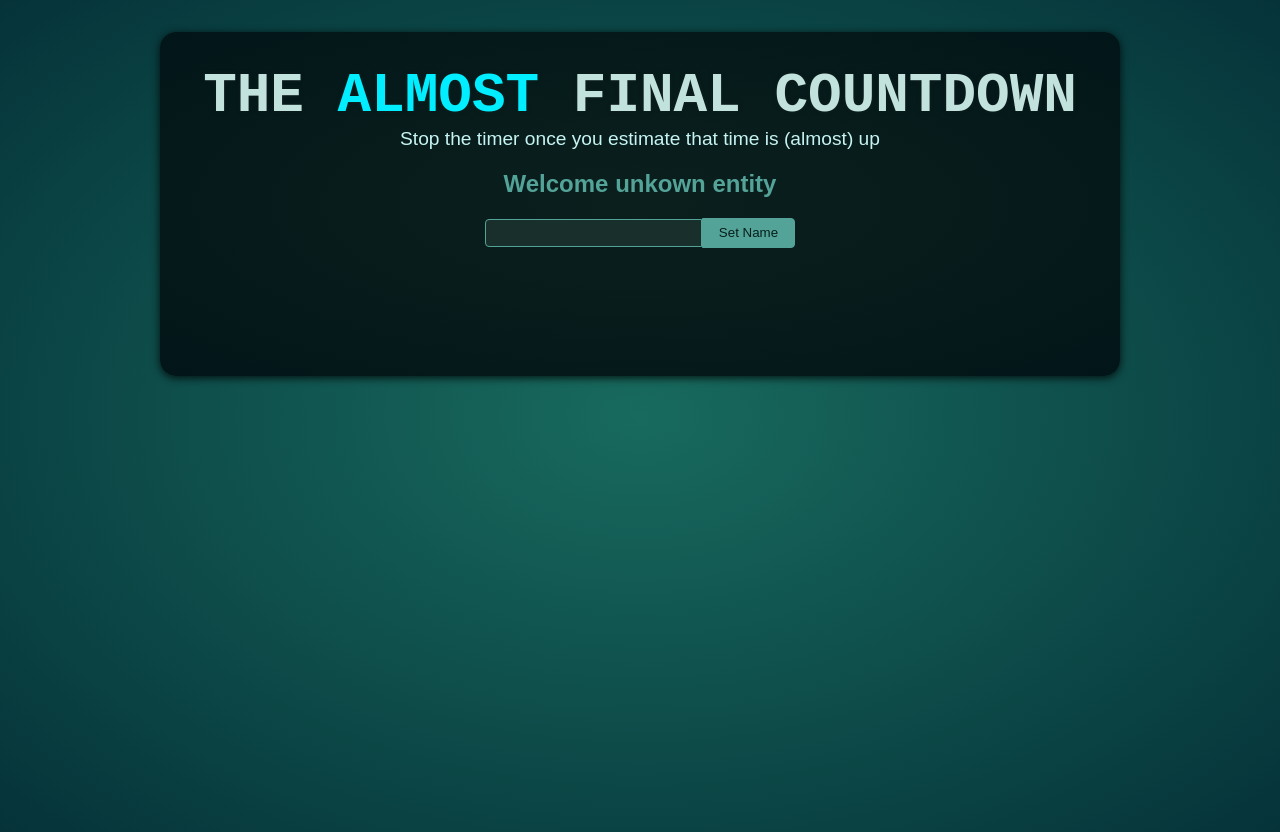
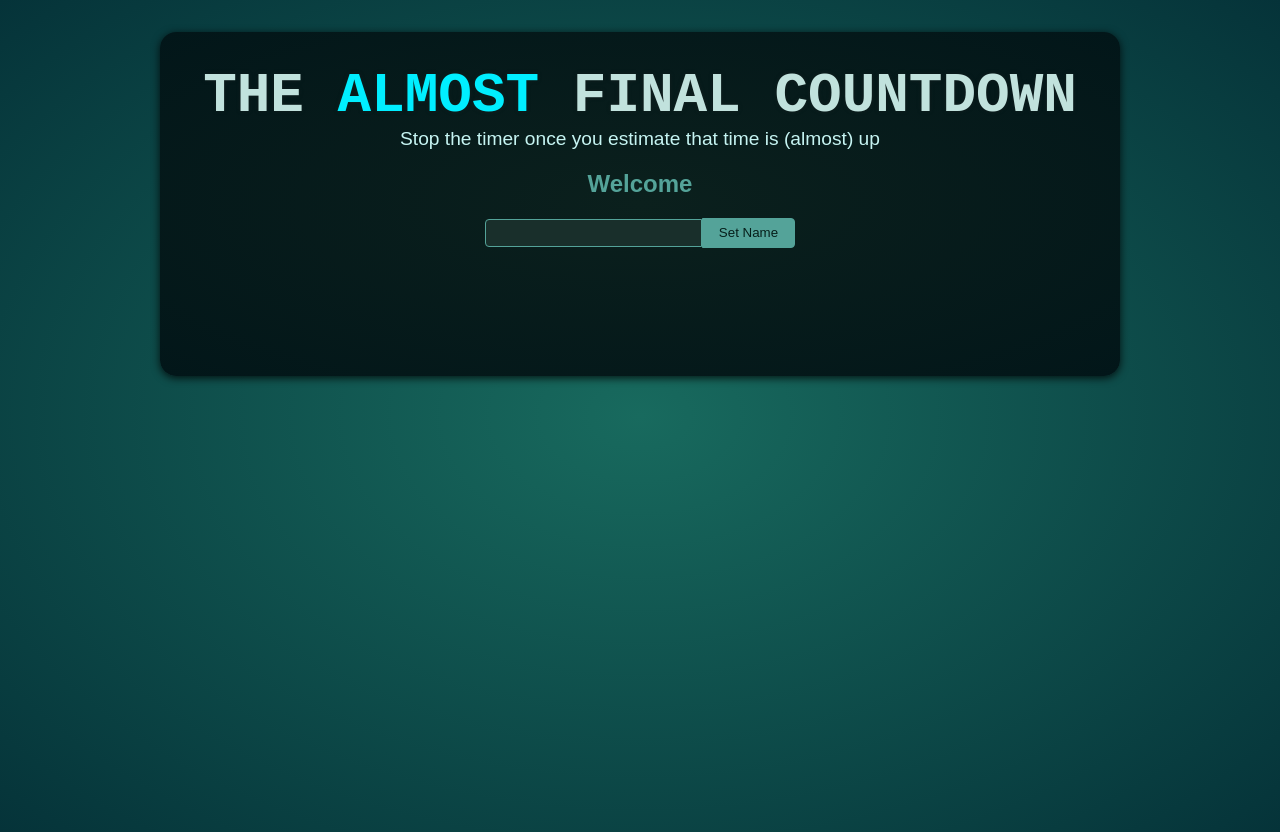
Before and after one commit to amirrezasbr/timerGame, a React (Vite) app: page / in a window 1280 px wide. Built offline with nearby package versions, Linux system fonts and the light colour scheme.

Commit message:
implement the get the input value with the help of ref hook

```diff
--- a/src/components/Player.jsx
+++ b/src/components/Player.jsx
@@ -1,25 +1,49 @@
-import { useState } from "react";
+// get the input value with the help of useState and ref hook only
+
+import { useState, useRef } from "react";
 
 export default function Player() {
+  const playerName = useRef();
   const [enteredPlayerName, setenteredPlayerName] = useState("");
-  const [submitted, setSubmitted] = useState(false);
-
-  function handleChange(event) {
-    setSubmitted(false);
-    setenteredPlayerName(event.target.value);
-  }
 
   function handleClick() {
-    setSubmitted(true);
+    setenteredPlayerName(playerName.current.value);
   }
 
   return (
     <section id="player">
-      <h2>Welcome {submitted ? enteredPlayerName : "unkown entity"}</h2>
+      <h2>Welcome {enteredPlayerName ?? "unkown entity"}</h2>
       <p>
-        <input type="text" onChange={handleChange} value={enteredPlayerName} />
+        <input ref={playerName} type="text" />
         <button onClick={handleClick}>Set Name</button>
       </p>
     </section>
   );
 }
+
+// get the input value with the help of useState hook only this is here for only comparison
+// import { useState } from "react";
+
+// export default function Player() {
+//   const [enteredPlayerName, setenteredPlayerName] = useState("");
+//   const [submitted, setSubmitted] = useState(false);
+
+//   function handleChange(event) {
+//     setSubmitted(false);
+//     setenteredPlayerName(event.target.value);
+//   }
+
+//   function handleClick() {
+//     setSubmitted(true);
+//   }
+
+//   return (
+//     <section id="player">
+//       <h2>Welcome {submitted ? enteredPlayerName : "unkown entity"}</h2>
+//       <p>
+//         <input type="text" onChange={handleChange} value={enteredPlayerName} />
+//         <button onClick={handleClick}>Set Name</button>
+//       </p>
+//     </section>
+//   );
+// }
```
